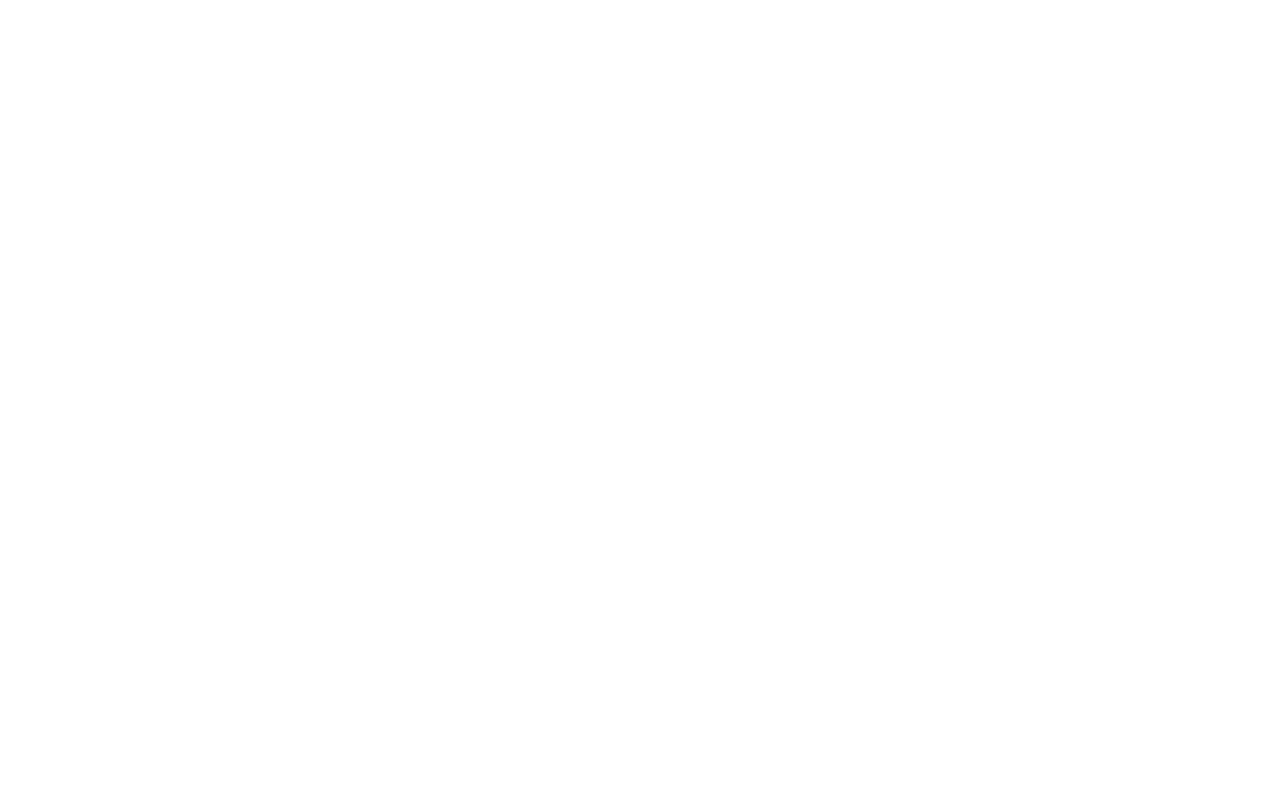
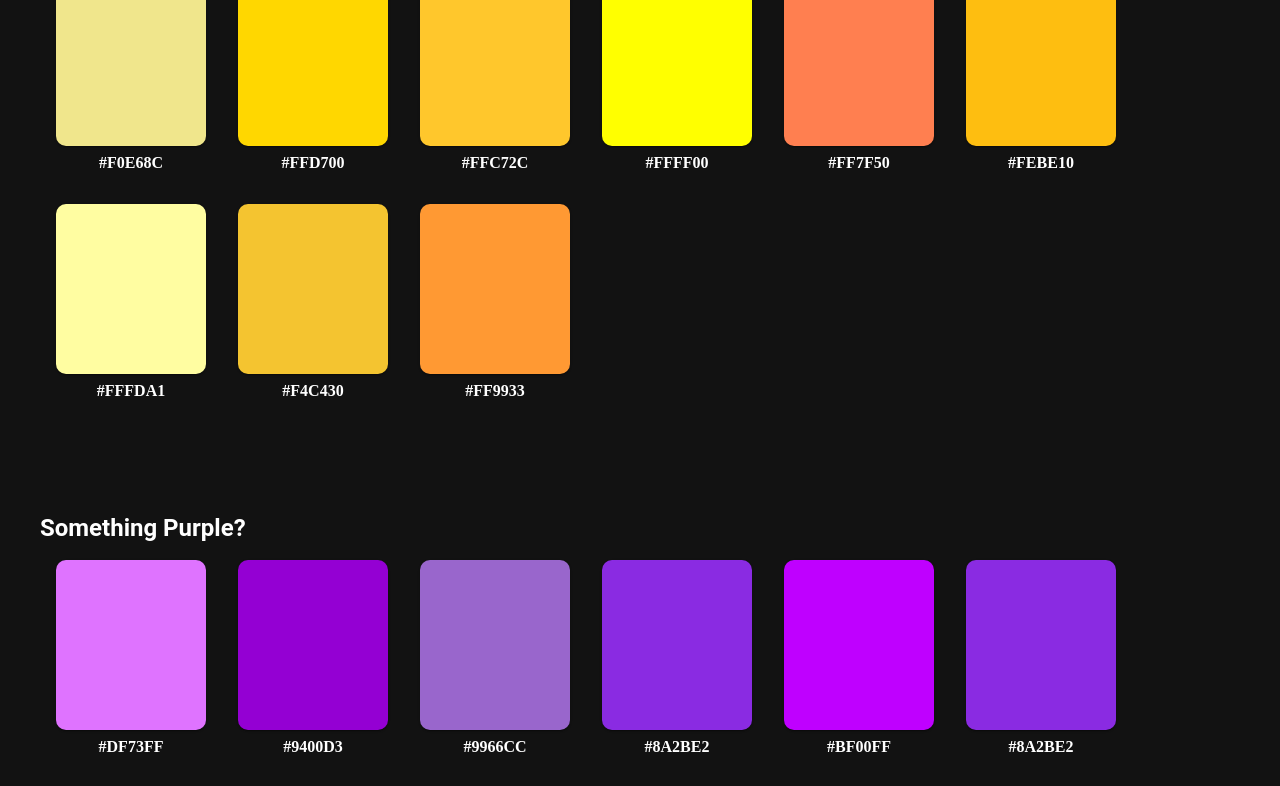
Before and after one commit to AchalShah1006/colorPicker, a React (Create React App) app: page / in a window 1280 px wide. Shown: the part 2000-2786 px from the top of the page. Before the commit the page ends 800 px from the top, so only its background shows below. Built offline with nearby package versions, Linux system fonts and the light colour scheme.

Commit message:
added purple colors

```diff
--- a/src/App.js
+++ b/src/App.js
@@ -1,10 +1,19 @@
-import React, { useCallback, useState } from "react"
+import React from "react"
 import { makeStyles } from "@material-ui/core/styles"
 import { Container } from "@material-ui/core"
+import {
+  RED_COLOR,
+  BLUE_COLOR,
+  GREEN_COLOR,
+  BLACK_COLOR,
+  YELLOW_COLOR,
+  PURPLE_COLOR,
+  DEFAULT_COLOR,
+} from "./colordata"
 import Navbar from "./components/Navbar"
+import Section from "./containers/Section"
 
 import "./App.css"
-import Section from "./containers/Section"
 
 const useStyles = makeStyles({
   root: {
@@ -28,7 +37,12 @@
       <Navbar />
       <Container maxWidth="lg">
         <div className={classes.divline} />
-        <Section colorType="Red" />
+        <Section colorGroup="Red" colors={RED_COLOR} />
+        <Section colorGroup="Blue" colors={BLUE_COLOR} />
+        <Section colorGroup="Green" colors={GREEN_COLOR} />
+        <Section colorGroup="Yellow" colors={YELLOW_COLOR} />
+        <Section colorGroup="Purple" colors={PURPLE_COLOR} />
+        <Section colorGroup="Defaults" colors={DEFAULT_COLOR} />
       </Container>
     </div>
   )
--- a/src/colordata.js
+++ b/src/colordata.js
@@ -54,15 +54,15 @@
   "#131313",
 ]
 export const PURPLE_COLOR = [
-  "#d2b48c",
-  "#996515",
-  "#35281E",
-  "#6f4e37",
-  "#893f45",
-  "#5b342e",
-  "#78675d",
-  "#321414",
-  "#ba9238",
+  "#df73ff",
+  "#9400d3",
+  "#9966cc",
+  "#8a2be2",
+  "#bf00ff",
+  "#8a2be2",
+  "#6f4685",
+  "#563c5c",
+  "#7851a9",
 ]
 export const DEFAULT_COLOR = [
   "red",
--- a/src/components/ColorCard/index.js
+++ b/src/components/ColorCard/index.js
@@ -61,7 +61,7 @@
       />
       <div className={classes.fontColor}>{color.toUpperCase()}</div>
       <Snackbar open={saved} autoHideDuration={500} onClose={handleClose}>
-        <Alert severity="success">{color} Copied!</Alert>
+        <Alert severity="success">Copied! {color.toUpperCase()}</Alert>
       </Snackbar>
     </Box>
   )
--- a/src/components/Navbar/index.js
+++ b/src/components/Navbar/index.js
@@ -7,11 +7,11 @@
     flexGrow: 1,
   },
   title: {
-    display: "none",
-    [theme.breakpoints.up("sm")]: {
-      display: "block",
-    },
+    display: "block",
     margin: "auto",
+    background: "-webkit-linear-gradient(45deg, #FE6B8B 30%, #FF8E53 90%)",
+    "-webkit-background-clip": "text",
+    "-webkit-text-fill-color": "transparent",
   },
 }))
 
@@ -21,8 +21,8 @@
   return (
     <div className={classes.root}>
       <Toolbar style={{ backgroundColor: "#121212", color: "#FFF" }}>
-        <Typography className={classes.title} variant="h6" noWrap>
-          Colour Picker
+        <Typography className={classes.title} variant="h4" noWrap>
+          UI Color Picker
         </Typography>
       </Toolbar>
     </div>
--- a/src/containers/Section/index.js
+++ b/src/containers/Section/index.js
@@ -2,24 +2,12 @@
 import ColorCard from "../../components/ColorCard"
 import { Grid, Typography } from "@material-ui/core"
 import { makeStyles } from "@material-ui/core/styles"
-import {
-  RED_COLOR,
-  BLUE_COLOR,
-  GREEN_COLOR,
-  BLACK_COLOR,
-  YELLOW_COLOR,
-  PURPLE_COLOR,
-  DEFAULT_COLOR,
-} from "../../colordata"
 import { v4 as uuidv4 } from "uuid"
 
 const useStyles = makeStyles({
-  root: {
-    minHeight: "100vh",
-    minWidth: "100%",
-  },
-  divline: {
-    height: "64px",
+  section: {
+    padding: "3rem 1rem",
+    margin: "auto",
   },
   headerText: {
     color: "#FFF",
@@ -28,15 +16,15 @@
 })
 
 function Section(props) {
-  const { colorType } = props
+  const { colorGroup, colors } = props
   const classes = useStyles()
   return (
-    <div>
+    <div className={classes.section}>
       <Typography variant="h5" display="block" className={classes.headerText}>
-        {`Something ${colorType}?`}
+        {`Something ${colorGroup}?`}
       </Typography>
       <Grid container>
-        {RED_COLOR.map((color) => (
+        {colors.map((color) => (
           <ColorCard key={uuidv4()} color={color} />
         ))}
       </Grid>
```
